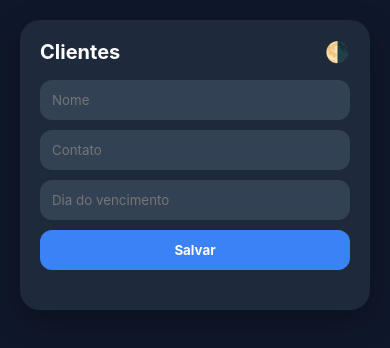
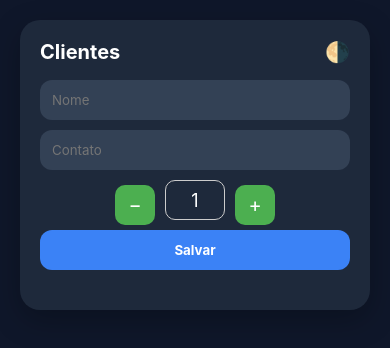
Before and after one commit to Ekaut0010/AppFaturaAlerta, a plain HTML site: page index.html in a window 390 px wide. Drawn offline with nearby package versions, Linux system fonts and the light colour scheme.

Commit message:
feat: adiciona input de dia com controle +/- e melhora UX para mobile

```diff
--- a/index.html
+++ b/index.html
@@ -19,7 +19,13 @@
 
         <input id="nome" placeholder="Nome">
         <input id="contato" placeholder="Contato">
-        <input id="dia" type="number" min="1" max="31" placeholder="Dia do vencimento">
+        <div class="input-dia">
+            <button onclick="diminuirDia()">−</button>
+
+            <input type="text" id="dia" value="1" readonly>
+
+            <button onclick="aumentarDia()">+</button>
+        </div>
 
         <button class="btn" onclick="adicionarCliente()">Salvar</button>
 
--- a/script.js
+++ b/script.js
@@ -17,6 +17,26 @@ function limparCampos() {
   document.getElementById("dia").value = "";
 }
 
+// =========================
+// input
+// =========================
+function aumentarDia() {
+  const input = document.getElementById("dia");
+  let valor = Number(input.value);
+
+  if (valor < 31) {
+    input.value = valor + 1;
+  }
+}
+
+function diminuirDia() {
+  const input = document.getElementById("dia");
+  let valor = Number(input.value);
+
+  if (valor > 1) {
+    input.value = valor - 1;
+  }
+}
 // =========================
 // RESET MENSAL AUTOMÁTICO
 // =========================
--- a/style.css
+++ b/style.css
@@ -215,3 +215,45 @@ li:hover {
         transform: translateY(0);
     }
 }
+
+/* =========================
+   INPUT
+========================= */
+
+.input-dia {
+    display: flex;
+    align-items: center;
+    justify-content: center;
+    gap: 10px;
+}
+
+.input-dia input {
+    width: 60px;
+    height: 40px;
+    text-align: center;
+    font-size: 18px;
+    border-radius: 10px;
+    border: 1px solid #ccc;
+    background: var(--card-bg);
+    color: var(--text-color);
+}
+
+.input-dia button {
+    width: 40px;
+    height: 40px;
+    border: none;
+    border-radius: 10px;
+    font-size: 20px;
+    cursor: pointer;
+    background: #4CAF50;
+    color: white;
+    transition: 0.2s;
+}
+
+.input-dia button:hover {
+    transform: scale(1.1);
+}
+
+.input-dia button:active {
+    transform: scale(0.95);
+}
```
